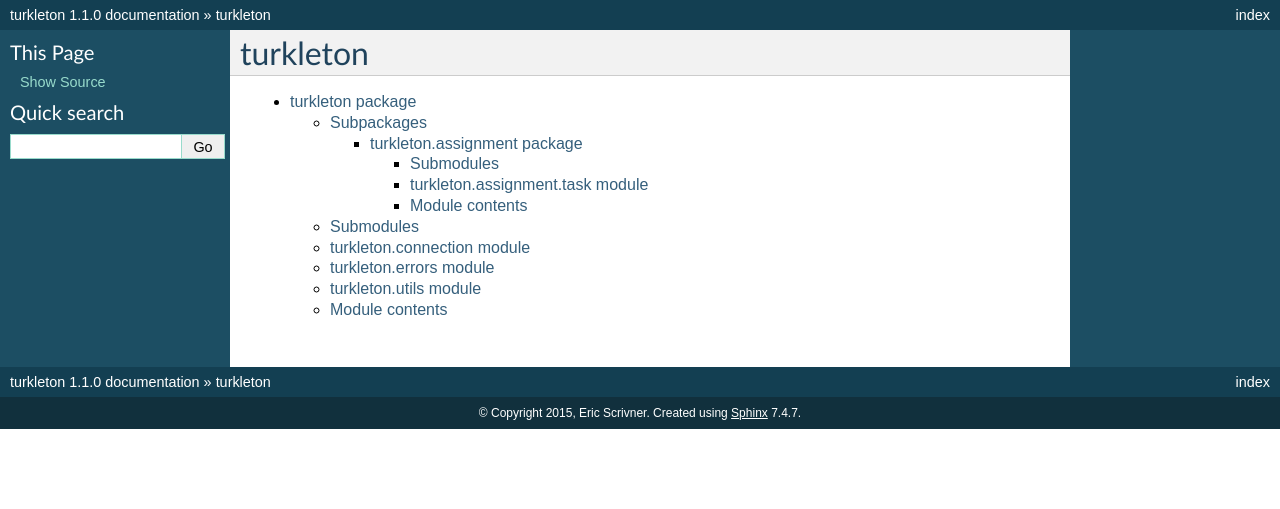
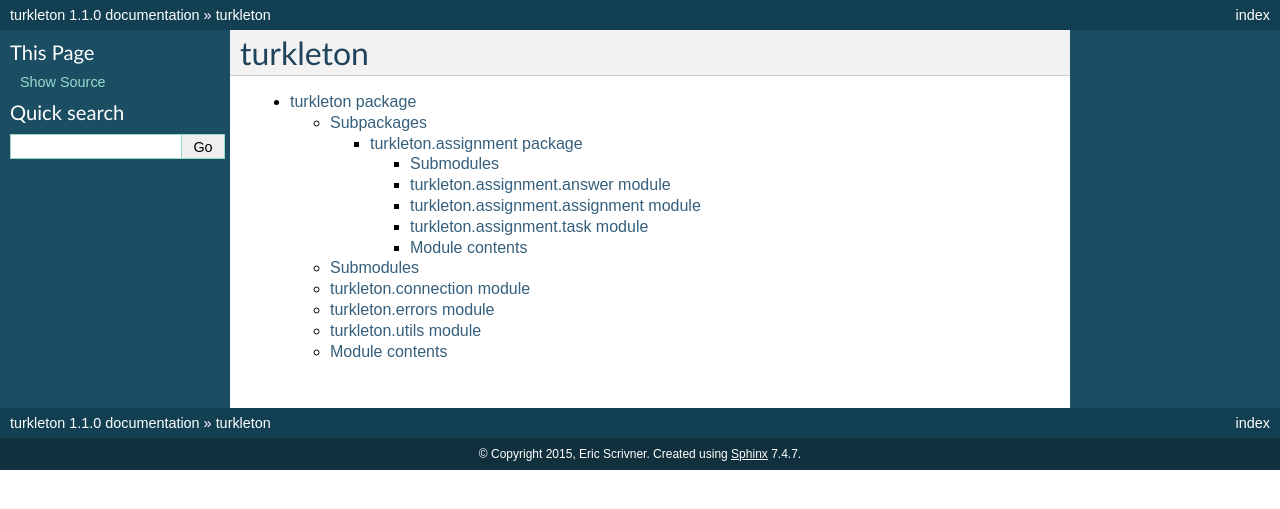
Before and after one commit to etscrivner/turkleton, a Sphinx documentation site: the page built from docs/modules.rst, in a window 1280 px wide. Shown: the top 509 px of the page. Built offline with Sphinx 7.4.7, drawn with Linux system fonts in a browser that asks for light colours.

Commit message:
doc: Add Missing Modules To Documentation

```diff
--- a/docs/turkleton.assignment.rst
+++ b/docs/turkleton.assignment.rst
@@ -3,6 +3,20 @@ turkleton.assignment package
 
 Submodules
 ----------
+
+turkleton.assignment.answer module
+----------------------------------
+
+.. automodule:: turkleton.assignment.answer
+   :members:
+   :show-inheritance:
+
+turkleton.assignment.assignment module
+--------------------------------------
+
+.. automodule:: turkleton.assignment.assignment
+   :members:
+   :show-inheritance:
 
 turkleton.assignment.task module
 --------------------------------
```
